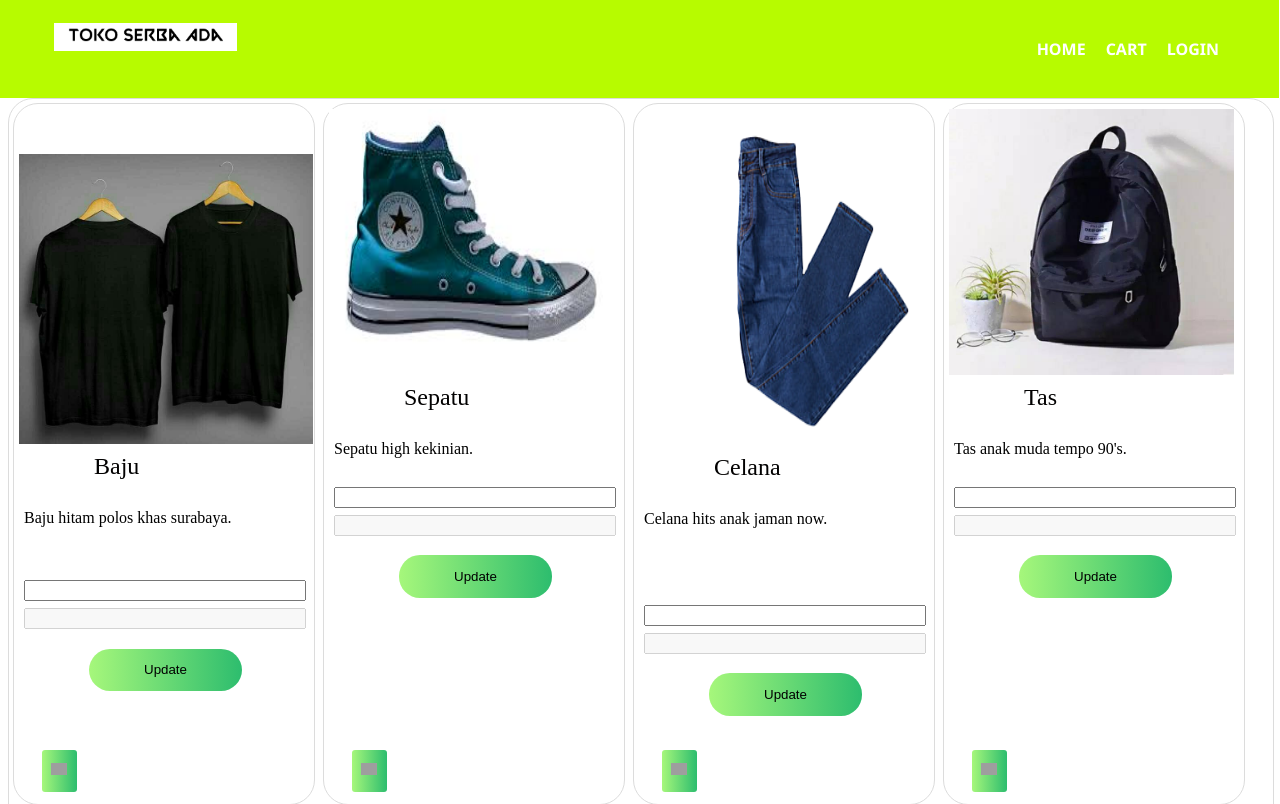
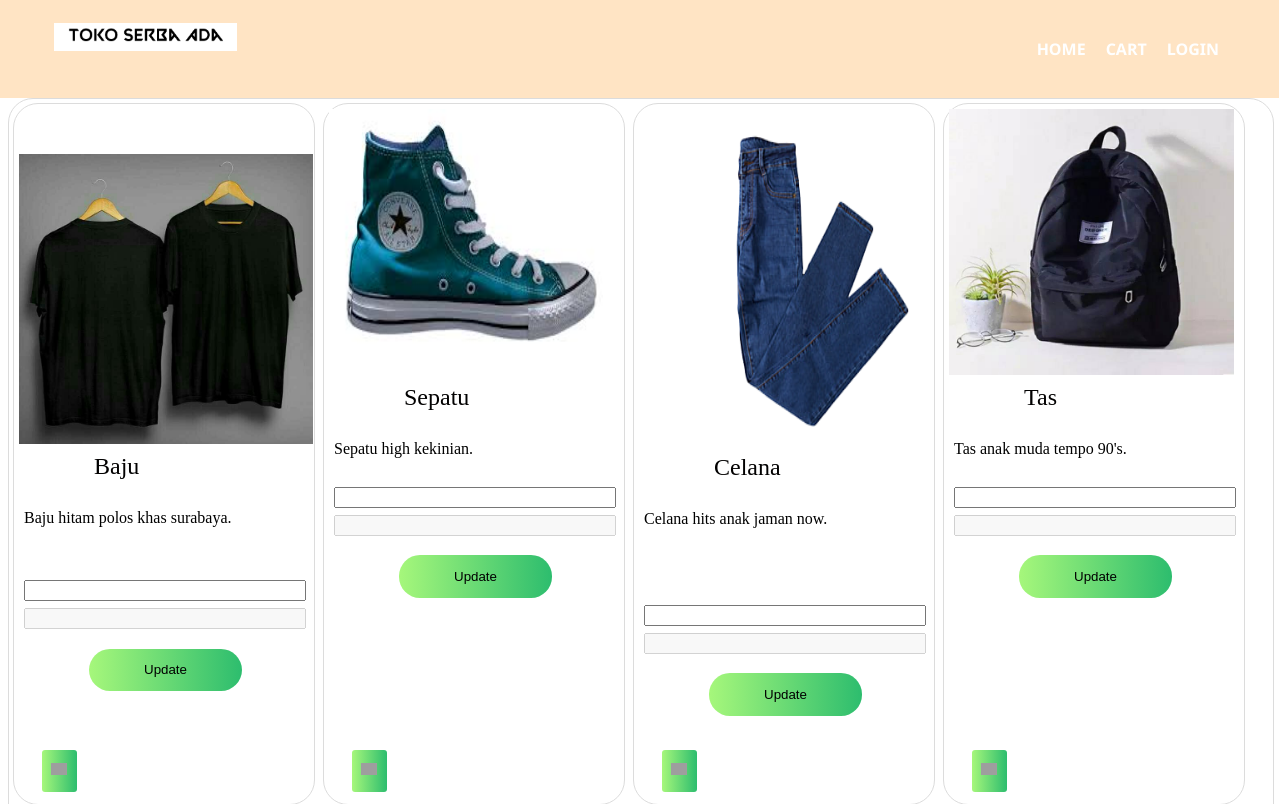
Before and after one commit to VincentiusVernando/Tugas_uts, a PHP site: page /WISHLIST.php in a window 1280 px wide. Shown: the top 804 px of the page. Run offline with PHP 8.4, Linux system fonts and the light colour scheme; data that the repository does not hold is empty; grey boxes are pictures that could not be loaded.

Commit message:
Add files via upload

```diff
--- a/CSS/WISHLIST.css
+++ b/CSS/WISHLIST.css
@@ -8,7 +8,7 @@
 .topbar{
     top:0;
     padding: 50px;
-    background-color:#B7FB00;
+    background-color: bisque;
     margin-top: -10px;
     margin-left: -10px;
     margin-right: -7px;
```
